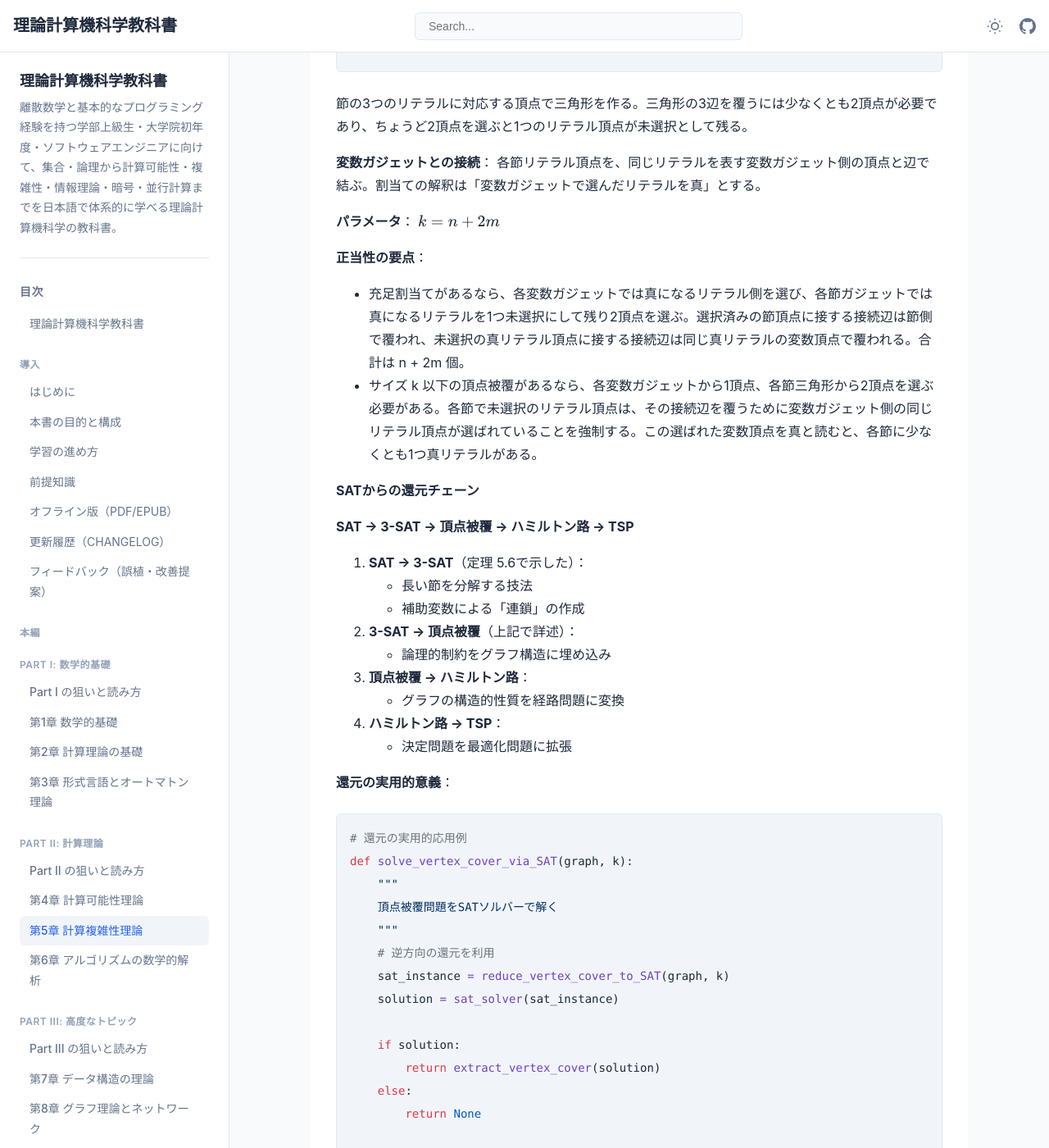
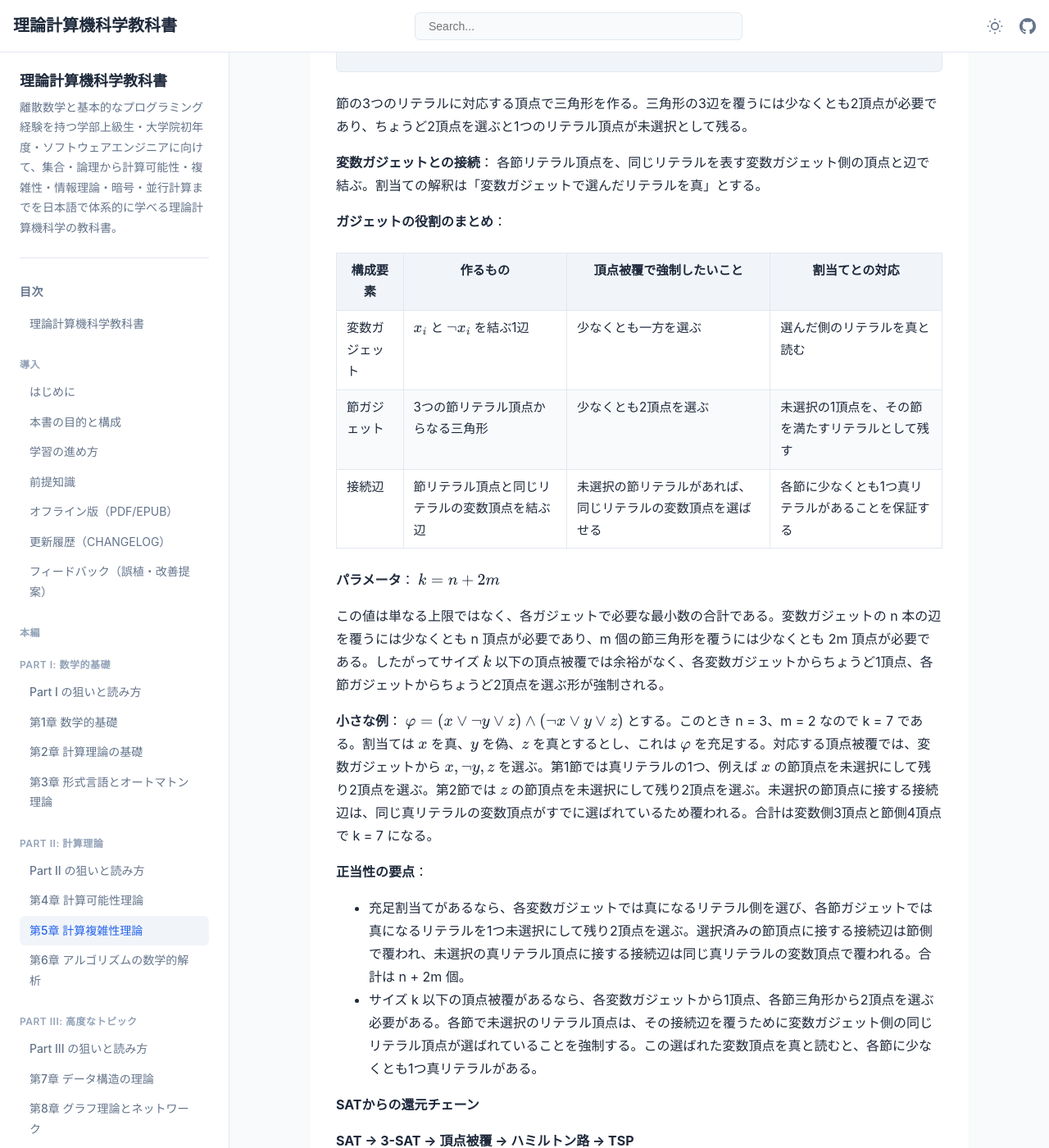
Before and after one commit to itdojp/theoretical-computer-science-textbook, a Jekyll site: the page built from docs/chapter-5/index.md, in a window 1280 px wide and 1400 px high, scrolled down 12837 px. Shown: the whole window at 82% size. Built offline with Jekyll 4.4.1, drawn with Linux system fonts in a browser that asks for light colours.

Commit message:
[codex] clarify vertex-cover reduction pedagogy (#357)
Add a gadget role table, tight-budget explanation, and a small worked example for the 3-SAT to Vertex Cover reduction.

Closes #354.
Part of #352.

```diff
--- a/docs/chapter-5/index.md
+++ b/docs/chapter-5/index.md
@@ -420,8 +420,21 @@ x_i ────── ¬x_i
 **変数ガジェットとの接続**：
 各節リテラル頂点を、同じリテラルを表す変数ガジェット側の頂点と辺で結ぶ。割当ての解釈は「変数ガジェットで選んだリテラルを真」とする。
 
+**ガジェットの役割のまとめ**：
+
+| 構成要素 | 作るもの | 頂点被覆で強制したいこと | 割当てとの対応 |
+| --- | --- | --- | --- |
+| 変数ガジェット | \\(x_i\\) と \\(\lnot x_i\\) を結ぶ1辺 | 少なくとも一方を選ぶ | 選んだ側のリテラルを真と読む |
+| 節ガジェット | 3つの節リテラル頂点からなる三角形 | 少なくとも2頂点を選ぶ | 未選択の1頂点を、その節を満たすリテラルとして残す |
+| 接続辺 | 節リテラル頂点と同じリテラルの変数頂点を結ぶ辺 | 未選択の節リテラルがあれば、同じリテラルの変数頂点を選ばせる | 各節に少なくとも1つ真リテラルがあることを保証する |
+
 **パラメータ**：
 \\(k = n + 2m\\)
+
+この値は単なる上限ではなく、各ガジェットで必要な最小数の合計である。変数ガジェットの n 本の辺を覆うには少なくとも n 頂点が必要であり、m 個の節三角形を覆うには少なくとも 2m 頂点が必要である。したがってサイズ \\(k\\) 以下の頂点被覆では余裕がなく、各変数ガジェットからちょうど1頂点、各節ガジェットからちょうど2頂点を選ぶ形が強制される。
+
+**小さな例**：
+\\(\varphi=(x\lor\lnot y\lor z)\land(\lnot x\lor y\lor z)\\) とする。このとき n = 3、m = 2 なので k = 7 である。割当ては \\(x\\) を真、\\(y\\) を偽、\\(z\\) を真とするとし、これは \\(\varphi\\) を充足する。対応する頂点被覆では、変数ガジェットから \\(x, \lnot y, z\\) を選ぶ。第1節では真リテラルの1つ、例えば \\(x\\) の節頂点を未選択にして残り2頂点を選ぶ。第2節では \\(z\\) の節頂点を未選択にして残り2頂点を選ぶ。未選択の節頂点に接する接続辺は、同じ真リテラルの変数頂点がすでに選ばれているため覆われる。合計は変数側3頂点と節側4頂点で k = 7 になる。
 
 **正当性の要点**：
 - 充足割当てがあるなら、各変数ガジェットでは真になるリテラル側を選び、各節ガジェットでは真になるリテラルを1つ未選択にして残り2頂点を選ぶ。選択済みの節頂点に接する接続辺は節側で覆われ、未選択の真リテラル頂点に接する接続辺は同じ真リテラルの変数頂点で覆われる。合計は n + 2m 個。
```
Also changed, not shown: src/chapter-5/index.md (+13 -0 lines).
